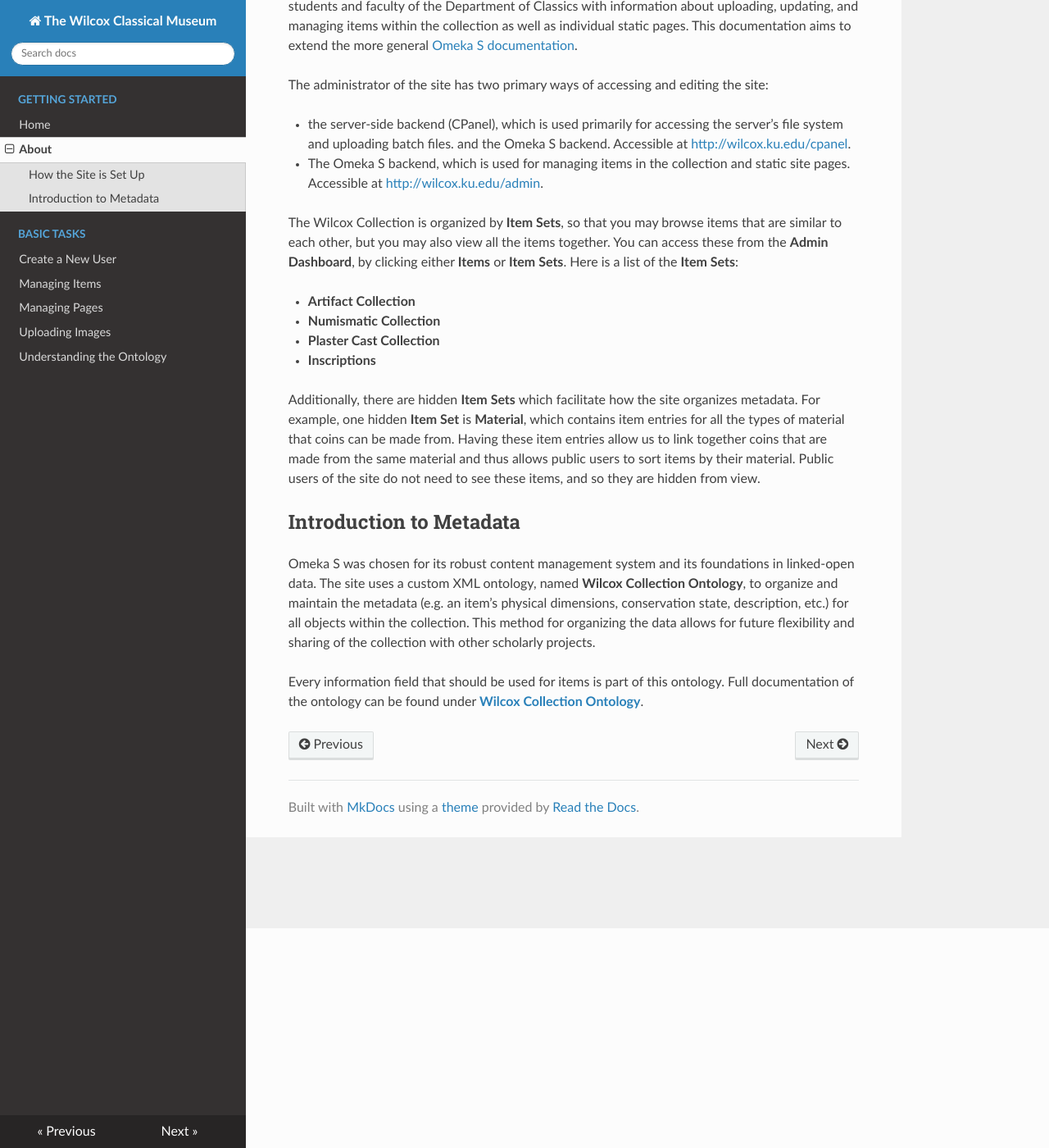
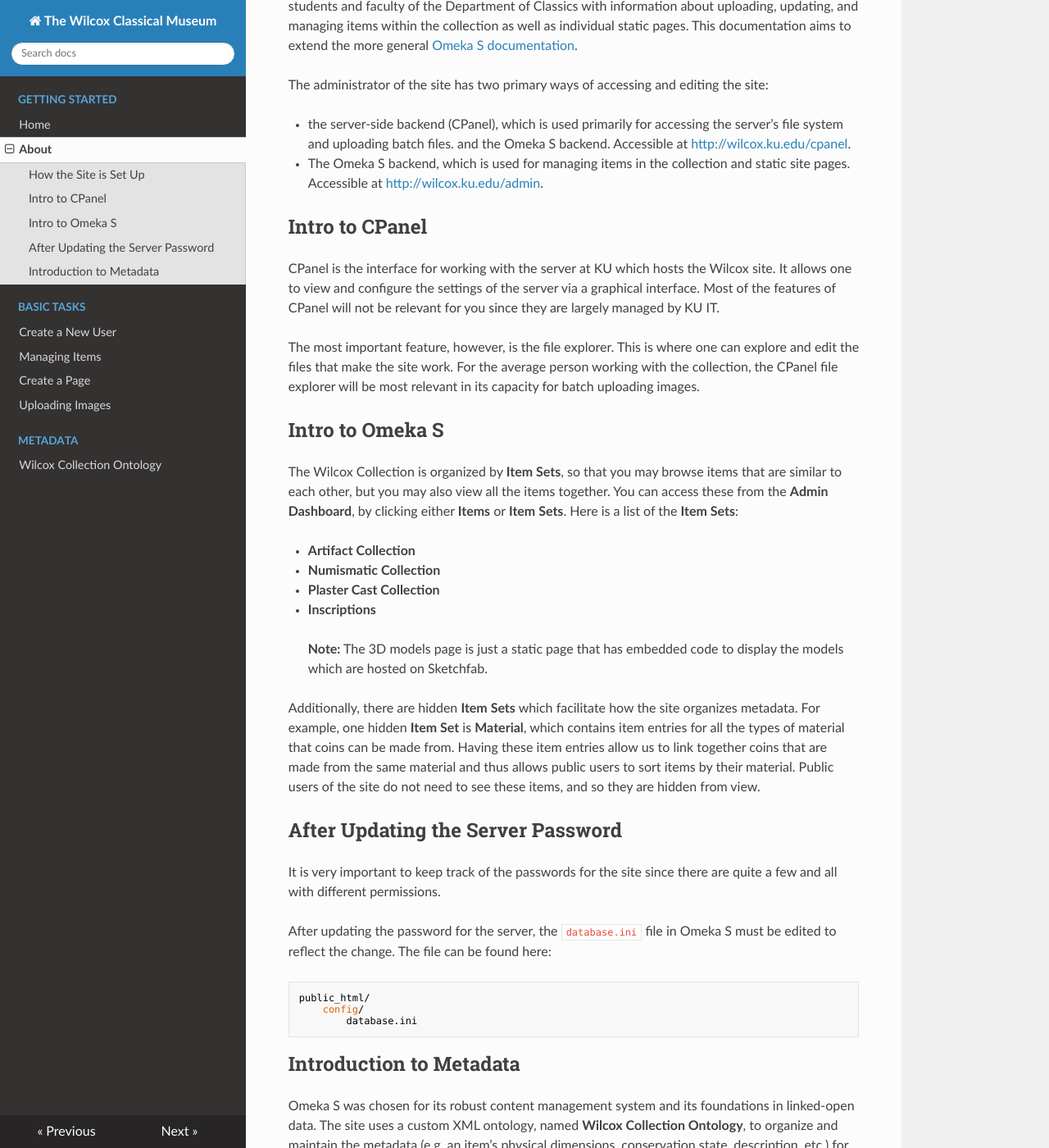
Before and after one commit to chaduhl/Wilcox-Docs, an MkDocs documentation site: the page built from docs/about.md, in a window 1280 px wide and 1400 px high, scrolled down 268 px. Shown: the whole window at 82% size. Built offline with MkDocs 1.6.1, drawn with Linux system fonts in a browser that asks for light colours; nearby versions of some CDN libraries; old or Windows-style settings are respelled for this version of MkDocs.

Commit message:
Final Update tonight

```diff
--- a/docs/about.md
+++ b/docs/about.md
@@ -9,6 +9,14 @@ The administrator of the site has two primary ways of accessing and editing the
 - the server-side backend (CPanel), which is used primarily for accessing the server’s file system and uploading batch files. and the Omeka S backend. Accessible at [http://wilcox.ku.edu/cpanel](http://wilcox.ku.edu/cpanel).
 - The Omeka S backend, which is used for managing items in the collection and static site pages. Accessible at [http://wilcox.ku.edu/admin](http://wilcox.ku.edu/admin).
 
+## Intro to CPanel
+
+CPanel is the interface for working with the server at KU which hosts the Wilcox site. It allows one to view and configure the settings of the server via a graphical interface. Most of the features of CPanel will not be relevant for you since they are largely managed by KU IT.
+
+The most important feature, however, is the file explorer. This is where one can explore and edit the files that make the site work. For the average person working with the collection, the CPanel file explorer will be most relevant in its capacity for batch uploading images.
+
+## Intro to Omeka S
+
 The Wilcox Collection is organized by **Item Sets**, so that you may browse items that are similar to each other, but you may also view all the items together. You can access these from the **Admin Dashboard**, by clicking either **Items** or **Item Sets**.
 Here is a list of the **Item Sets**:
 
@@ -17,7 +25,20 @@ Here is a list of the **Item Sets**:
 - **Plaster Cast Collection**
 - **Inscriptions**
 
+> **Note:**
+> The 3D models page is just a static page that has embedded code to display the models which are hosted on Sketchfab.
+
 Additionally, there are hidden **Item Sets** which facilitate how the site organizes metadata. For example, one hidden **Item Set** is **Material**, which contains item entries for all the types of material that coins can be made from. Having these item entries allow us to link together coins that are made from the same material and thus allows public users to sort items by their material. Public users of the site do not need to see these items, and so they are hidden from view.
+
+## After Updating the Server Password
+
+It is very important to keep track of the passwords for the site since there are quite a few and all with different permissions.
+
+After updating the password for the server, the `database.ini` file in Omeka S must be edited to reflect the change. The file can be found here:
+
+    public_html/
+        config/
+            database.ini
 
 ## Introduction to Metadata
 
--- a/docs/managing_pages.md
+++ b/docs/managing_pages.md
@@ -1,6 +1,4 @@
-# Managing Pages
-
-## Create a Page
+# Create a Page
 
 From the **Admin Dashboard** click **Sites** at the top of the left-hand menu and then select “The Wilcox Classical Museum.” Omeka S is capable of hosting multiple sites on the same server, but the Wilcox Collection only requires the single “site” for its purposes. This will open up an additional set of menu options in the left-hand menu.
 
--- a/mkdocs.yml
+++ b/mkdocs.yml
@@ -1,6 +1,6 @@
 site_name: The Wilcox Classical Museum
 
-pages:
+nav:
     - Getting Started:
         - 'Home': 'index.md'
         - 'about.md'
@@ -9,6 +9,7 @@ pages:
         - 'managing_items.md'
         - 'managing_pages.md'
         - 'images.md'
-    - Understanding the Ontology: 'wcx_ontology.md'
+    - Metadata:
+        - 'wcx_ontology.md'
 
 theme: readthedocs
```
Also changed, not shown: other parts of docs/managing_pages.md (+0 -3 lines), docs/images.md (+9 -1 lines), docs/managing_items.md (+2 -1 lines).
